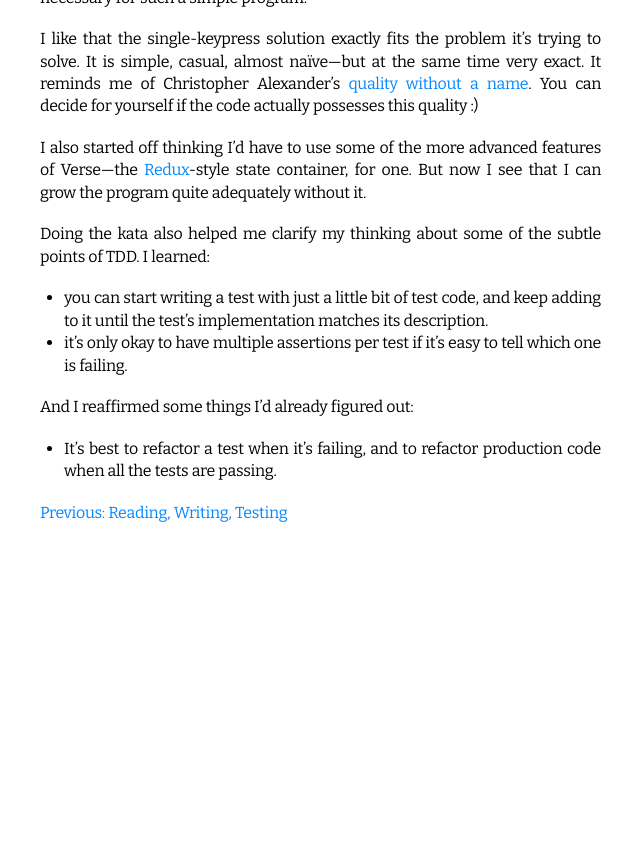
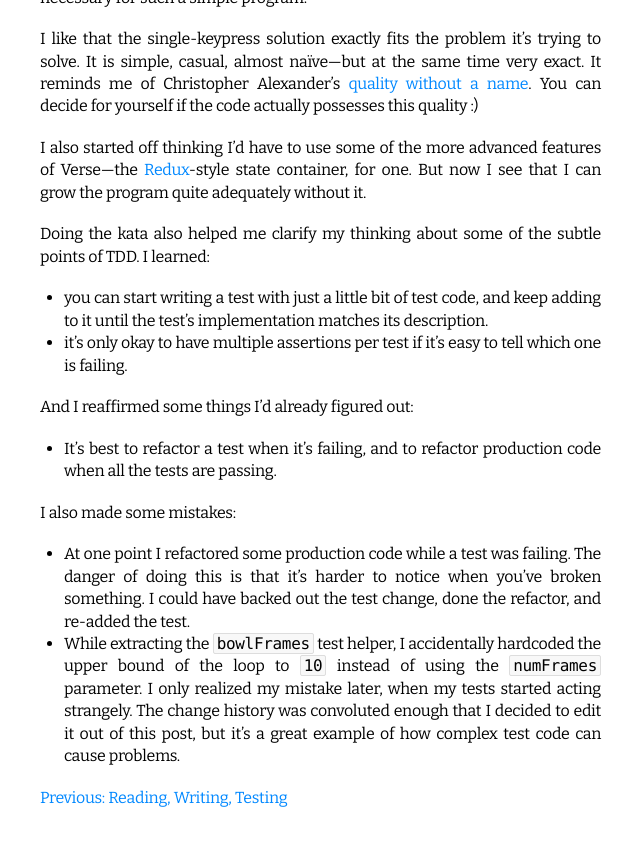
Before and after one commit to benchristel/benchristel.github.io, a Jekyll site: the page built from _posts/2018-08-23-the-bowling-kata-in-verse.md, in a window 1280 px wide and 900 px high, scrolled down 19986 px. Shown: the top 846 px of the window, without its empty margins (429-1069 px from the left). Built offline with Jekyll 4.4.1, drawn with Linux system fonts in a browser that asks for light colours; before the commit the page ends 20601 px from its top, so only the background shows below that.

Commit message:
Record mistakes

```diff
--- a/_posts/2018-08-23-the-bowling-kata-in-verse.md
+++ b/_posts/2018-08-23-the-bowling-kata-in-verse.md
@@ -1130,3 +1130,18 @@ And I reaffirmed some things I'd already figured out:
 - It's best to refactor a test when it's failing, and
   to refactor production code when all the tests are
   passing.
+
+I also made some mistakes:
+
+- At one point I refactored some production code while a
+  test was failing. The danger of doing this is that it's
+  harder to notice when you've broken something.
+  I could have backed out the test change,
+  done the refactor, and re-added the test.
+- While extracting the `bowlFrames` test helper, I accidentally
+  hardcoded the upper bound of the loop to `10` instead of
+  using the `numFrames` parameter. I only realized my
+  mistake later, when my tests started acting strangely.
+  The change history was convoluted enough that I decided to
+  edit it out of this post, but it's a great
+  example of how complex test code can cause problems.
```
